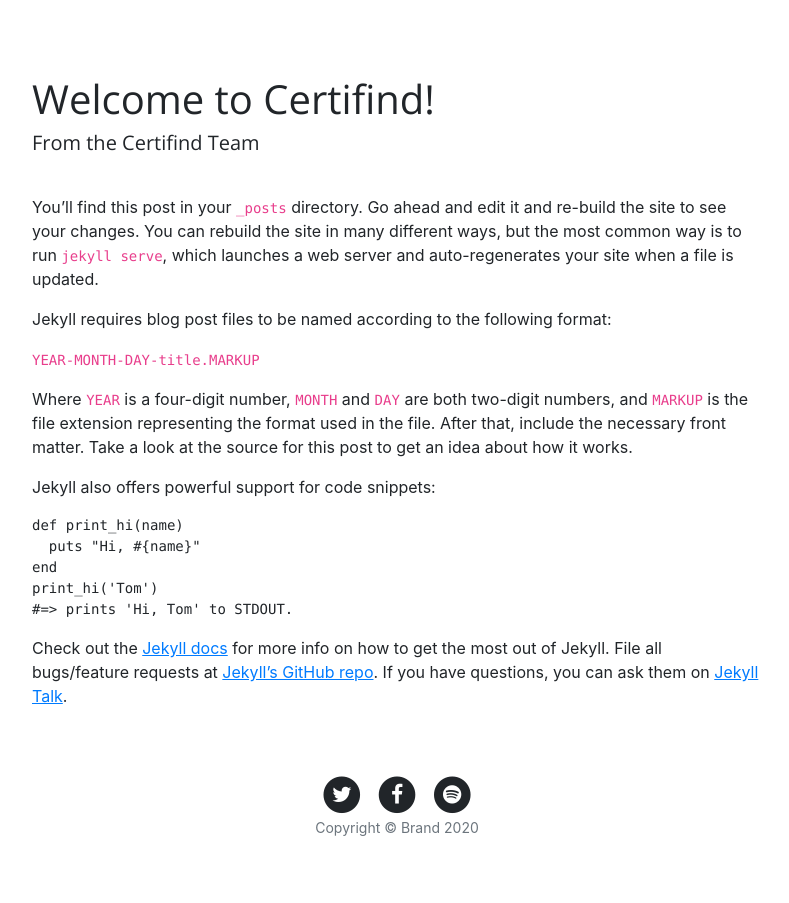
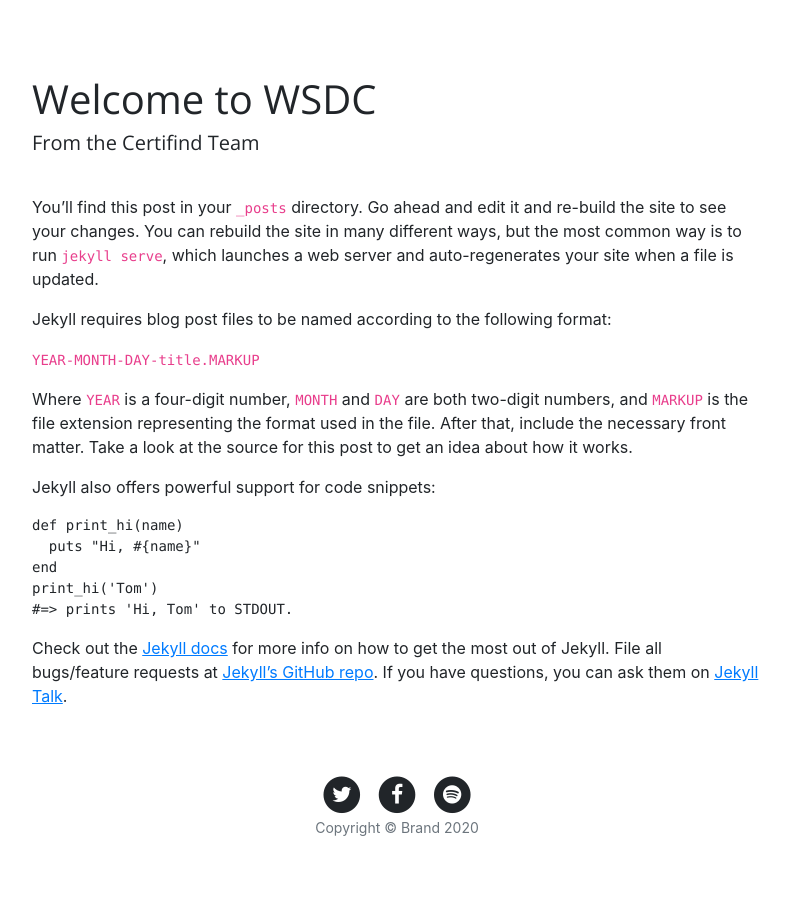
Before and after one commit to con266667/WSDC-Website, a Jekyll site: the page built from _posts/2020-06-19-welcome-to-jekyll.markdown, in a window 1280 px wide. Shown: the whole page, without its empty margins (243-1032 px from the left). Built offline with Jekyll 4.4.1, drawn with Linux system fonts in a browser that asks for light colours; nearby versions of some CDN libraries.

Commit message:
Updated Welcome To Jekyll

```diff
--- a/_posts/2020-06-19-welcome-to-jekyll.markdown
+++ b/_posts/2020-06-19-welcome-to-jekyll.markdown
@@ -1,11 +1,11 @@
 ---
-title: Welcome to Certifind!
-date: 2020-06-19 23:01:52 Z
+title: Welcome to WSDC
+date: 2020-06-19 23:01:00 Z
 categories:
 - jekyll
 - update
+description: From the Certifind Team
 layout: post
-description: From the Certifind Team
 ---
 
 You’ll find this post in your `_posts` directory. Go ahead and edit it and re-build the site to see your changes. You can rebuild the site in many different ways, but the most common way is to run `jekyll serve`, which launches a web server and auto-regenerates your site when a file is updated.
```
